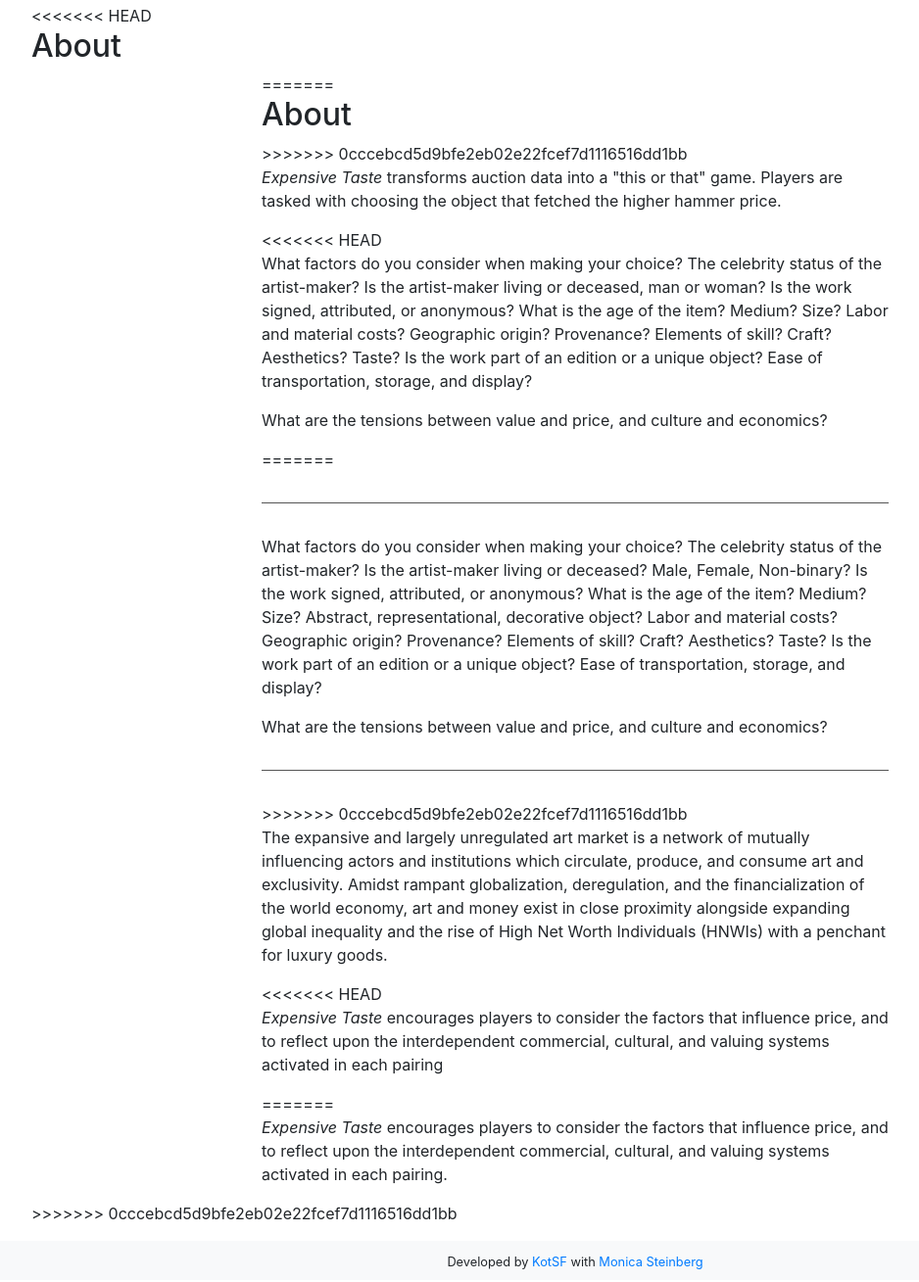
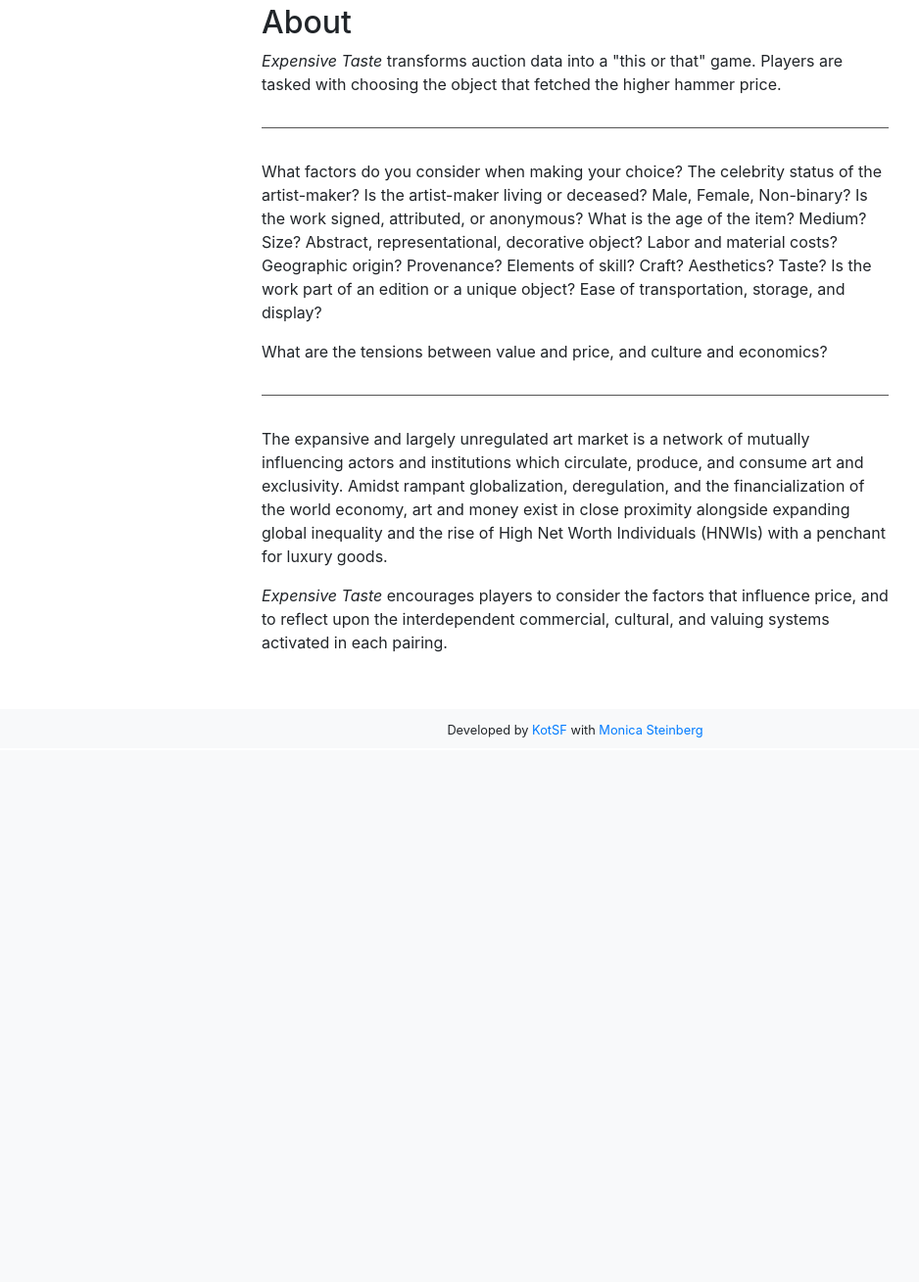
Before and after one commit to Arts-Technology-Lab/exp_taste, a Django app: page /about/ in a window 1280 px wide. Shown: the part 56-1365 px from the top of the page at 98% size, without its empty margins (53-991 px from the left). After the commit the page ends 809 px from the top, so only its background shows below. Run offline with Django 3.2, Linux system fonts and the light colour scheme; data that the repository does not hold is empty; parts of the project's set-up code (start-up, migrations or seed data) failed here and were passed over; some libraries are stand-ins or nearby versions.

Commit message:
about merge

```diff
--- a/exp_taste/templates/pages/about.html
+++ b/exp_taste/templates/pages/about.html
@@ -1,28 +1,13 @@
 {% extends "base.html" %}
 
 {% block content %}
-<<<<<<< HEAD
-<h2>About</h2>
-<article>
-=======
 <article>
     <h2>About</h2>
->>>>>>> 0cccebcd5d9bfe2eb02e22fcef7d1116516dd1bb
     <section>
         <p>
             <em>Expensive Taste</em> transforms auction data into a "this or that" game. Players are tasked with choosing the object that fetched the higher hammer price.
         </p>
     </section>
-<<<<<<< HEAD
-    <section>
-        <p>
-            What factors do you consider when making your choice? The celebrity status of the artist-maker? Is the artist-maker living or deceased, man or woman? Is the work signed, attributed, or anonymous? What is the age of the item? Medium? Size? Labor and material costs? Geographic origin? Provenance? Elements of skill? Craft? Aesthetics? Taste? Is the work part of an edition or a unique object? Ease of transportation, storage, and display?
-        </p>
-        <p>
-            What are the tensions between value and price, and culture and economics?
-        </p>
-    </section>
-=======
     <hr />
     <section>
         <p>
@@ -33,18 +18,10 @@
         </p>
     </section>
     <hr />
->>>>>>> 0cccebcd5d9bfe2eb02e22fcef7d1116516dd1bb
     <section>
         <p>
             The expansive and largely unregulated art market is a network of mutually influencing actors and institutions which circulate, produce, and consume art and exclusivity. Amidst rampant globalization, deregulation, and the financialization of the world economy, art and money exist in close proximity alongside expanding global inequality and the rise of High Net Worth Individuals (HNWIs) with a penchant for luxury goods.
         </p>
-<<<<<<< HEAD
-        <p>
-            <em>Expensive Taste</em> encourages players to consider the factors that influence price, and to reflect upon the interdependent commercial, cultural, and valuing systems activated in each pairing
-        </p>
-    </section>
-</article>
-=======
 
         <p>
             <em>Expensive Taste</em> encourages players to consider the factors that influence price, and to reflect upon the interdependent commercial, cultural, and valuing systems activated in each pairing.
@@ -52,5 +29,4 @@
     </section>
 </article>
 
->>>>>>> 0cccebcd5d9bfe2eb02e22fcef7d1116516dd1bb
 {% endblock content %}
```
